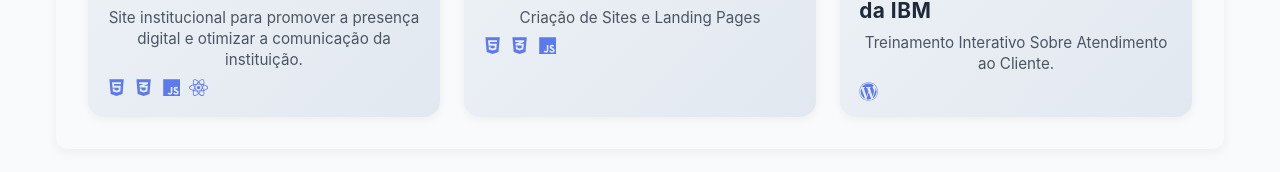
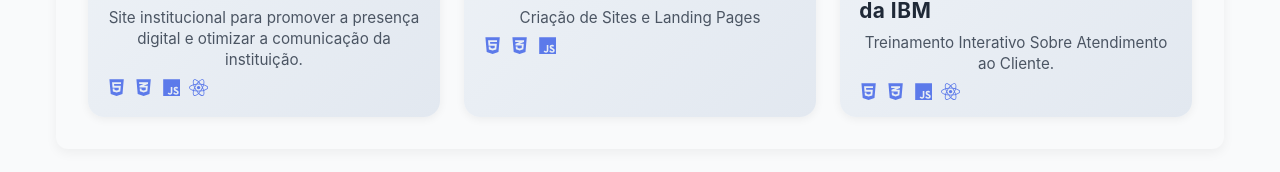
Before and after one commit to desenvolvimentoweb1983/portfolio-profissional-desenvolvedor-web, a React (Vite) app: page / in a window 1280 px wide. Shown: the part 583-755 px from the top of the page. Built offline with nearby package versions, Linux system fonts and the light colour scheme; no server answers.

Commit message:
alteração URL projeto Match!

```diff
--- a/src/pages/Home/Home.jsx
+++ b/src/pages/Home/Home.jsx
@@ -26,8 +26,8 @@ function Home() {
     {
       nome: "Projeto Match com parceria da IBM",
       descricao: "Treinamento Interativo Sobre Atendimento ao Cliente.",
-      url: "https://dev-projeto1match.pantheonsite.io/",
-      tecnologias: [<FaWordpress />],
+      url: "https://treinamentoatendimentocliente.vercel.app/",
+      tecnologias: [<FaHtml5 />, <FaCss3Alt />, <FaJs />, <FaReact />],
       imagem: "https://dev-projeto1match.pantheonsite.io/wp-content/uploads/2023/11/logo-match-4.jpeg",
     },
   ];
```
Also changed, not shown: 1 other file (tests, documents, lock files or other folders).
